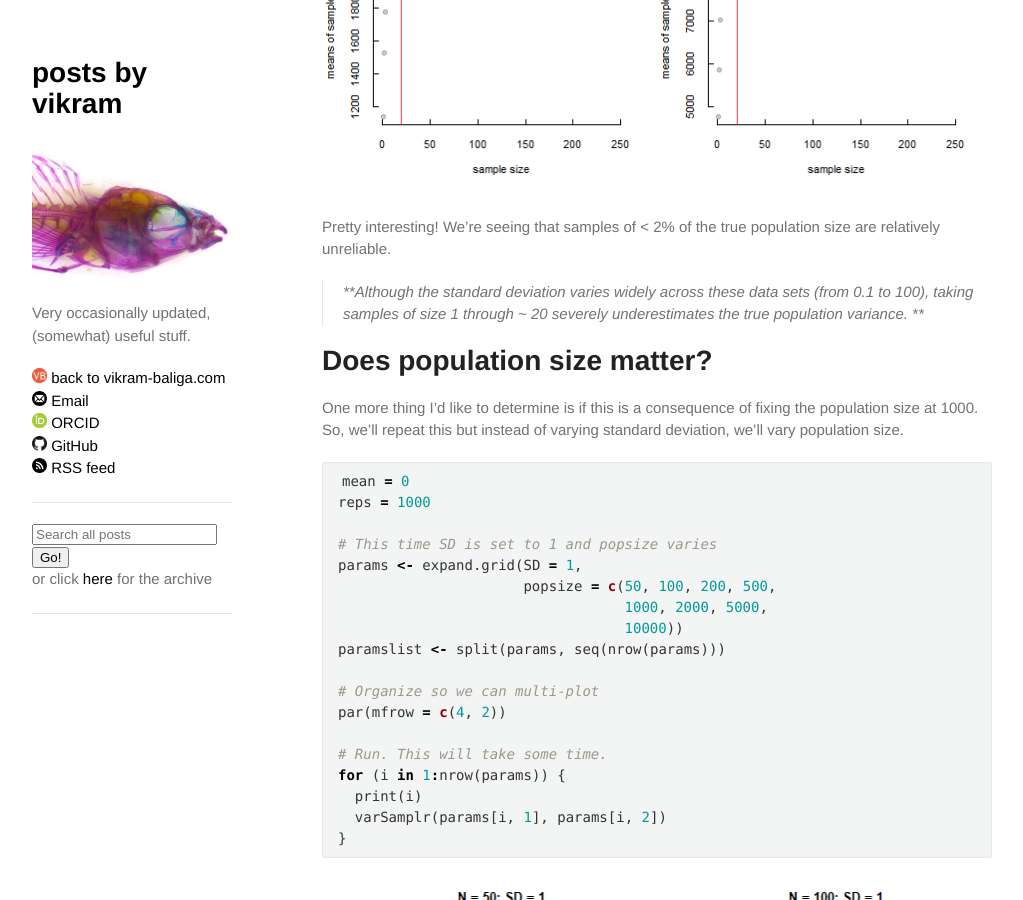
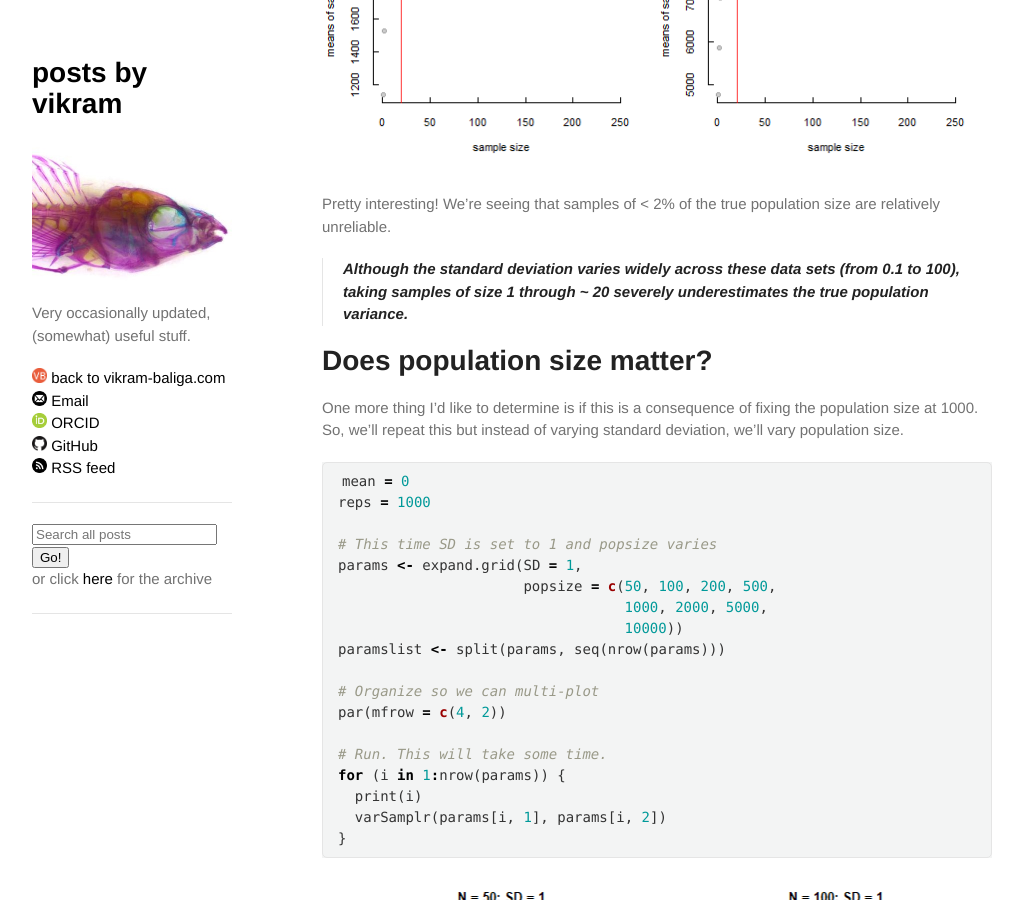
Before and after one commit to vbaliga/vbaliga.github.io, a Jekyll site: the page built from _posts/2019-05-07-dangers-sample-variance-small-sample-size.md, in a window 1280 px wide and 900 px high, scrolled down 7435 px. Shown: the whole window, without its empty margins (128-1151 px from the left). Built offline with Jekyll 4.4.1, drawn with Linux system fonts in a browser that asks for light colours; a script that is not in the unit is left out.

Commit message:
Update 2019-05-07-dangers-sample-variance-small-sample-size.md

````diff
--- a/_posts/2019-05-07-dangers-sample-variance-small-sample-size.md
+++ b/_posts/2019-05-07-dangers-sample-variance-small-sample-size.md
@@ -4,7 +4,7 @@ tags: ["R","sample-variance","sample-size","variance"]
 title: Dangers of sample variance at small sample size
 ---
 <p>
-<img src="https://github.com/vbaliga/vbaliga.github.io/raw/master/images/2019-05-07/sample_variance_vs_sample_size.png" alt="variance" style="float:right;width:200px;height:200px;">
+<img src="https://github.com/vbaliga/vbaliga.github.io/raw/master/images/2019-05-07/sample_variance_vs_sample_size.png" alt="variance" style="float:right;width:150px;height:150px;">
 Sample variance gives an unbiased estimate of the true population variance, but that doesn’t mean it’s necessarily a reliable estimate of population variance. Here, I show that sample variance itself has high variance at low sample sizes.
 </p>
 <!---more--->
@@ -113,7 +113,6 @@ legend(500, 1500,
        col=c(rgb(0, 0, 1, alpha = 0.5), "orange"),
        lty=1, lwd=3, box.lty=0)
 ```
-
 ![](https://github.com/vbaliga/vbaliga.github.io/raw/master/images/2019-05-07/sample_variance_vs_sample_size.png)<!-- -->
 
 We can see some pretty crazy trends.
@@ -161,7 +160,6 @@ text(
         "samples")
 )
 ```
-
 ![](https://github.com/vbaliga/vbaliga.github.io/raw/master/images/2019-05-07/mean_of_sample_variance.png)<!-- -->
 
 The vertical red line shows the minimum sample size after which 95% of true variance is achieved.
@@ -238,17 +236,15 @@ for (i in 1:nrow(params)) {
   varSamplr(params[i, 1], params[i, 2])
 }
 ```
-
 ![](https://github.com/vbaliga/vbaliga.github.io/raw/master/images/2019-05-07/mean_of_sample_variance_vs_pop_variance.png)<!-- -->
 
 Pretty interesting\! We’re seeing that samples of \< 2% of the true population size are relatively unreliable.
-> **Although the standard deviation varies widely across these data sets (from 0.1 to 100), taking samples of size 1 through \~ 20 severely underestimates the true population variance. **
+> **Although the standard deviation varies widely across these data sets (from 0.1 to 100), taking samples of size 1 through \~ 20 severely underestimates the true population variance.**
+
 
 # Does population size matter?
 
-One more thing I’d like to determine is if this is a consequence of
-fixing the population size at 1000. So, we’ll repeat this but instead of
-varying standard deviation, we’ll vary population size.
+One more thing I’d like to determine is if this is a consequence of fixing the population size at 1000. So, we’ll repeat this but instead of varying standard deviation, we’ll vary population size.
 
 ``` r
 mean = 0
@@ -270,7 +266,6 @@ for (i in 1:nrow(params)) {
   varSamplr(params[i, 1], params[i, 2])
 }
 ```
-
 ![](https://github.com/vbaliga/vbaliga.github.io/raw/master/images/2019-05-07/sample_variance_vs_pop_size.png)<!-- -->
 
 So it seems that no matter the population size, sample variance hits 95% of population variance after sample sizes \> 20. To put it another way,
````
